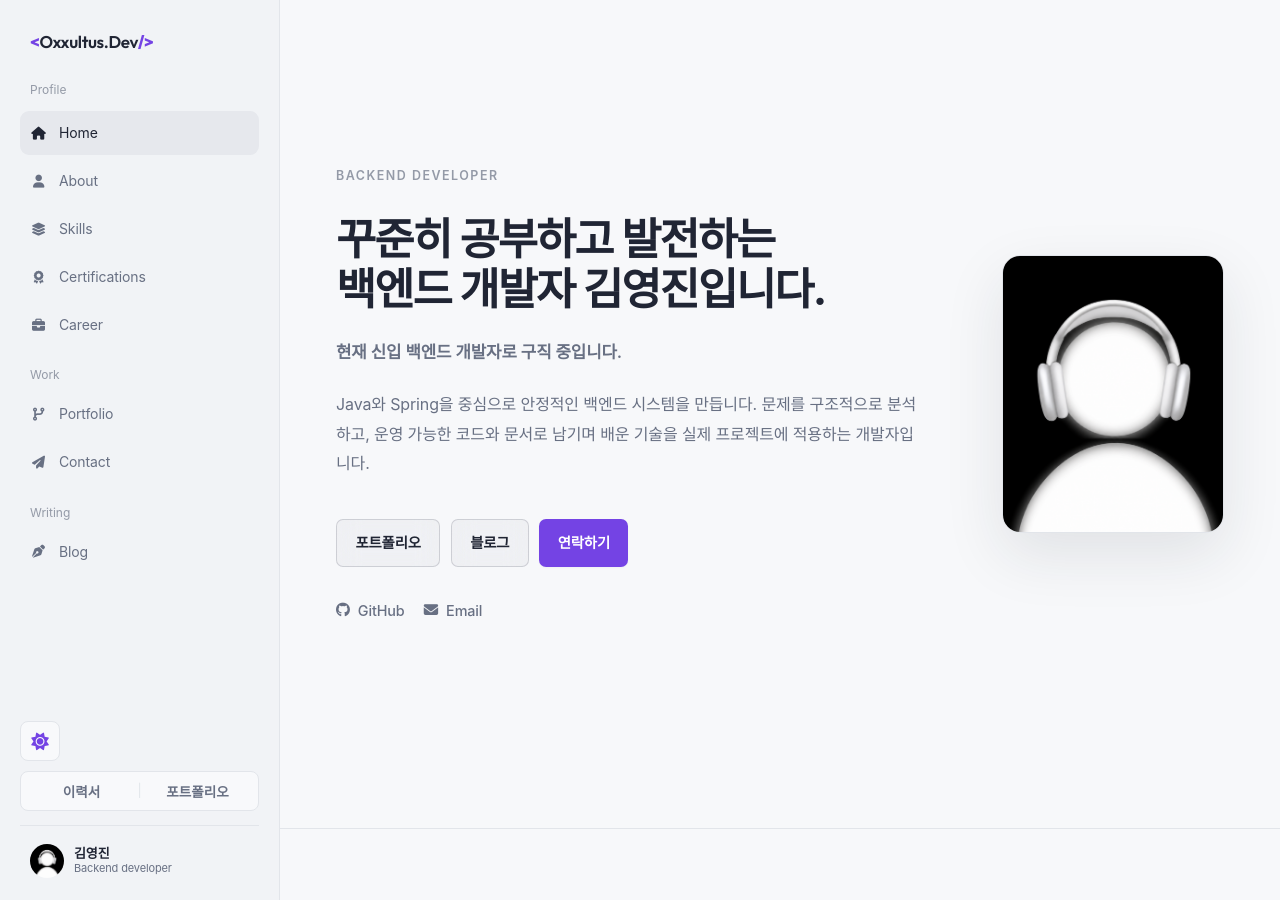
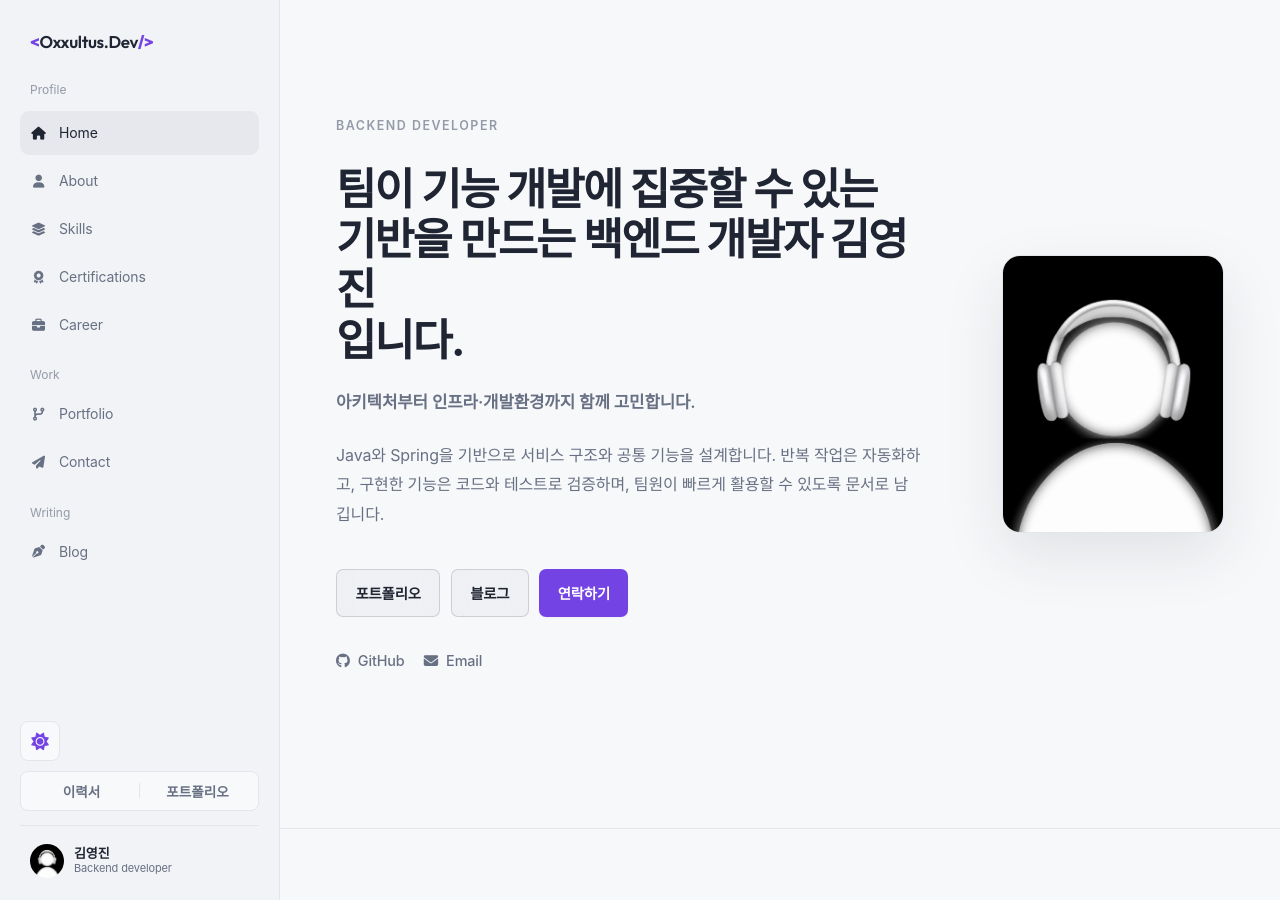
Before and after one commit to oxxultus/resume, a Jekyll site: the page index.html, which Jekyll copies as it is, in a window 1280 px wide and 900 px high. Built offline with Jekyll 4.4.1, drawn with Linux system fonts in a browser that asks for light colours; some of the changed text lies outside the part shown.

Commit message:
Update home introduction and about section

```diff
--- a/index.html
+++ b/index.html
@@ -72,12 +72,12 @@
             <div class="hero-content">
                 <div class="badge">Backend Developer</div>
                 <h1>
-                    꾸준히 공부하고 발전하는
-                    <span class="text-gradient">백엔드 개발자 김영진</span>입니다.
+                    팀이 기능 개발에 집중할 수 있는
+                    <span class="text-gradient">기반을 만드는 백엔드 개발자 김영진</span>입니다.
                 </h1>
-                <p class="hero-subtitle">현재 신입 백엔드 개발자로 구직 중입니다.</p>
+                <p class="hero-subtitle">아키텍처부터 인프라·개발환경까지 함께 고민합니다.</p>
                 <p class="hero-description">
-                    Java와 Spring을 중심으로 안정적인 백엔드 시스템을 만듭니다. 문제를 구조적으로 분석하고, 운영 가능한 코드와 문서로 남기며 배운 기술을 실제 프로젝트에 적용하는 개발자입니다.
+                    Java와 Spring을 기반으로 서비스 구조와 공통 기능을 설계합니다. 반복 작업은 자동화하고, 구현한 기능은 코드와 테스트로 검증하며, 팀원이 빠르게 활용할 수 있도록 문서로 남깁니다.
                 </p>
                 <div class="hero-cta">
                     <a href="#about" class="btn btn-secondary">나를 소개합니다</a>
@@ -106,14 +106,14 @@
             <h2 class="section-title">About Me</h2>
             <div class="about-grid">
                 <div class="about-card glass">
-                    <div class="card-icon"><i class="fas fa-seedling"></i></div>
-                    <h3>유연성과 실용성</h3>
-                    <p>Java 및 Spring Boot 기반의 웹 백엔드 기술을 중심으로 실무형 프로젝트와 교육을 이어가고 있는 신입 개발자입니다. 문제를 구조적으로 분석해 운영 가능한 코드와 문서로 남기는 과정을 중요하게 생각하며, Git과 GitHub Actions(CI/CD)를 활용한 협업 및 빌드·배포 자동화 경험도 보유하고 있습니다. 다양한 사용자 요구에 유연하게 대응하면서 안정적으로 운영되는 백엔드 시스템을 만들고 싶습니다.</p>
+                    <div class="card-icon"><i class="fas fa-screwdriver-wrench"></i></div>
+                    <h3>개발 기반과 자동화</h3>
+                    <p>6명이 함께한 라스트디시 프로젝트에서 전체 아키텍처와 인프라·개발환경을 관리했습니다. 전체 서비스 실행, 특정 서비스 재빌드, 데이터 저장소 초기화, 인증 키 생성 등 반복 작업을 5개의 쉘 스크립트로 자동화하고 실행 방법을 문서화해, 팀원이 환경 문제보다 기능 개발에 집중할 수 있는 기반을 만들었습니다.</p>
                 </div>
                 <div class="about-card glass">
-                    <div class="card-icon"><i class="fas fa-handshake"></i></div>
-                    <h3>책임감과 신뢰</h3>
-                    <p>팀 프로젝트를 진행하며 일정 관리에 대한 책임감을 가장 중요한 가치로 생각하게 되었습니다. Redis 기반의 캐시 처리와 PostgreSQL 및 AWS RDS 데이터 모델링, 디스크 I/O 최적화에 강점을 가지고 있으며, 실습 중심의 프로젝트에서 백엔드 구조를 설계하고 구현하는 경험을 쌓아왔습니다. 주어진 일정을 끝까지 책임지고 마무리하며 기획자, 디자이너와의 원활한 커뮤니케이션을 통해 동료들로부터 신뢰를 얻어왔습니다.</p>
+                    <div class="card-icon"><i class="fas fa-diagram-project"></i></div>
+                    <h3>공통 구조와 검증</h3>
+                    <p>이벤트 처리와 Outbox 기반 구조 등 여러 팀원이 함께 사용하는 공통모듈을 구현했습니다. 사용 방법, 처리 흐름, 적용 예시를 함께 문서화해 팀원이 빠르게 이해하고 적용할 수 있도록 했습니다. 설계 검토와 테스트 보완에는 AI를 활용하되 결과를 그대로 수용하지 않고, 실제 코드와 테스트를 기준으로 검증합니다.</p>
                 </div>
             </div>
 
```
